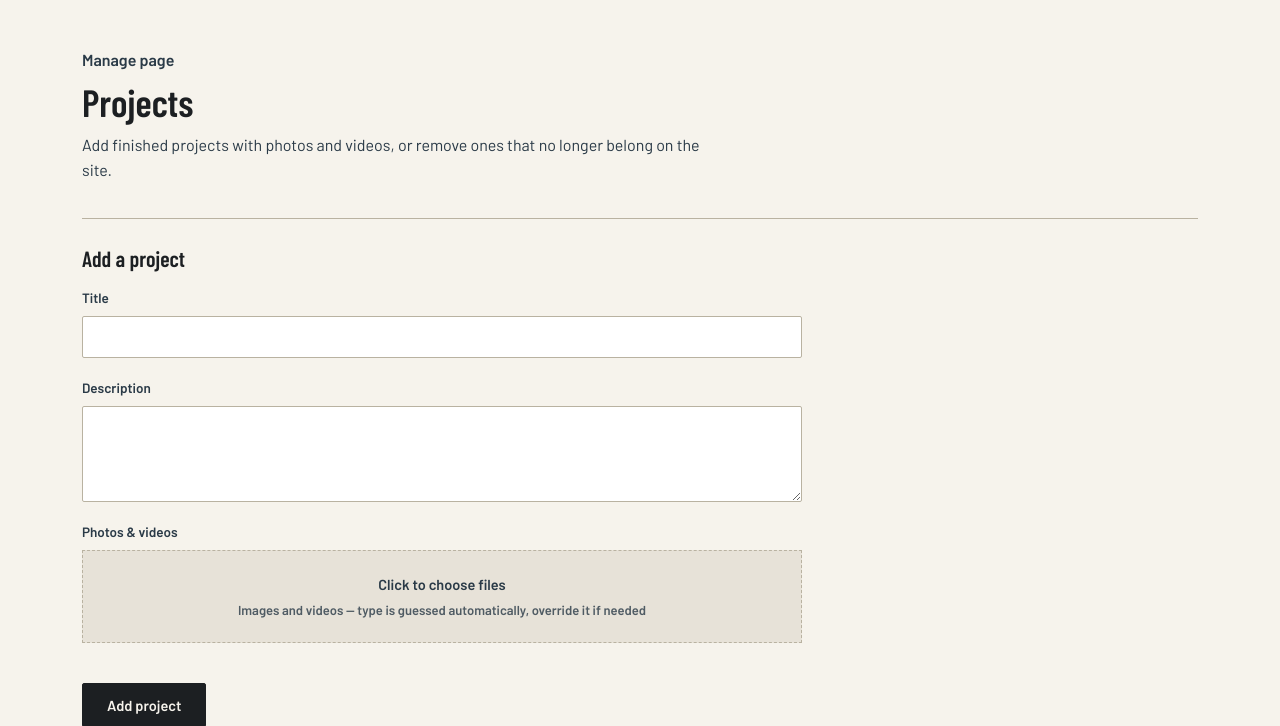
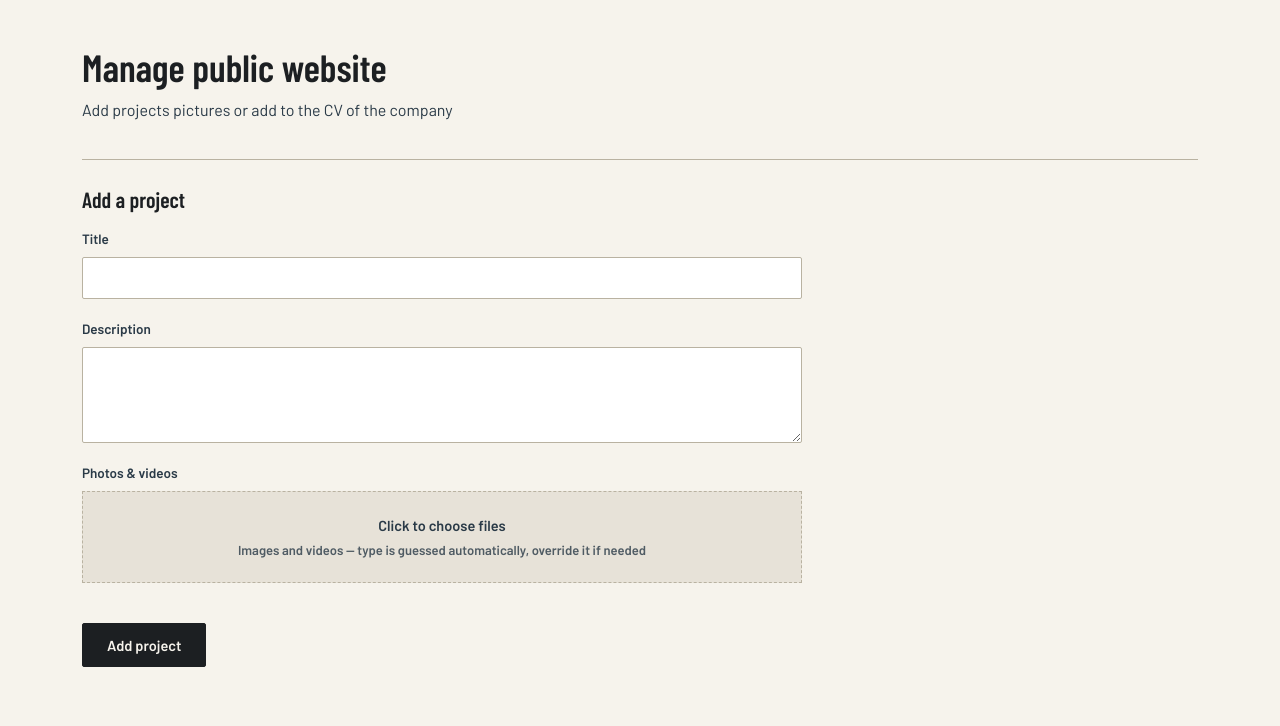
Before and after one commit to ts-company/inshaa, a FastAPI app: template app/templates/manage_page.html in a window 1280 px wide. Shown: the part 71-797 px from the top of the page. Run offline with FastAPI, Linux system fonts and the light colour scheme; the template is opened without the code that fills it, so the values that code supplies are empty.

Commit message:
more polishing to the website

```diff
--- a/app/templates/manage_page.html
+++ b/app/templates/manage_page.html
@@ -522,9 +522,8 @@ main {
 
 <main>
   <div class="page-head">
-    <p class="page-kicker">Manage page</p>
-    <h1>Projects</h1>
-    <p>Add finished projects with photos and videos, or remove ones that no longer belong on the site.</p>
+    <h1>Manage public website</h1>
+    <p>Add projects pictures or add to the CV of the company</p>
   </div>
 
   <section class="add-project">
```
Also changed, not shown: app/templates/home.html (+5 -6 lines).
